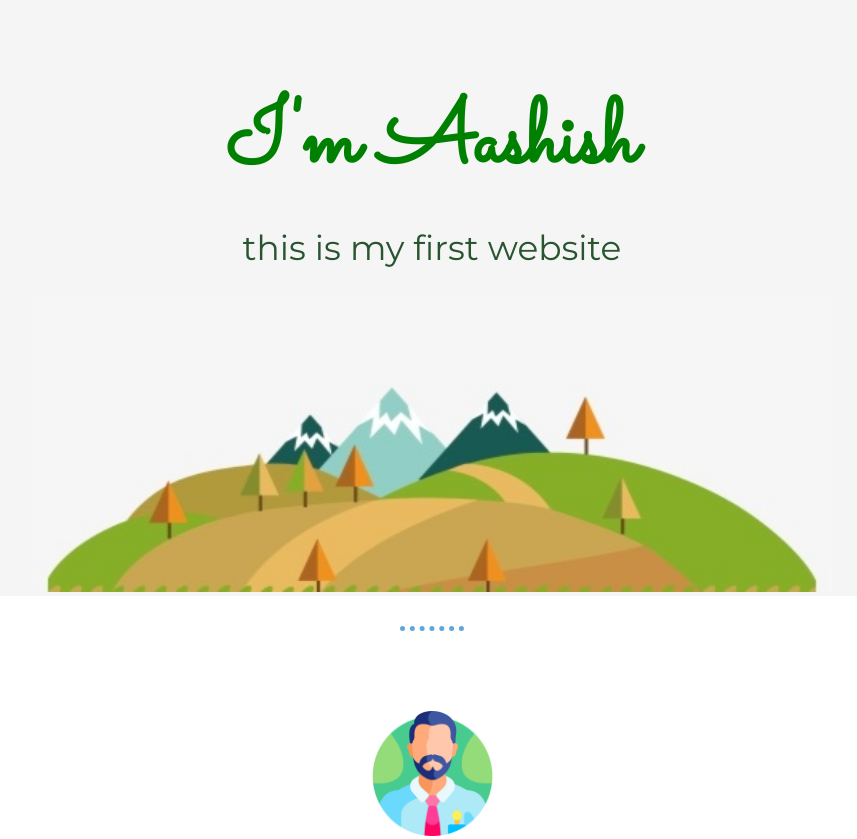
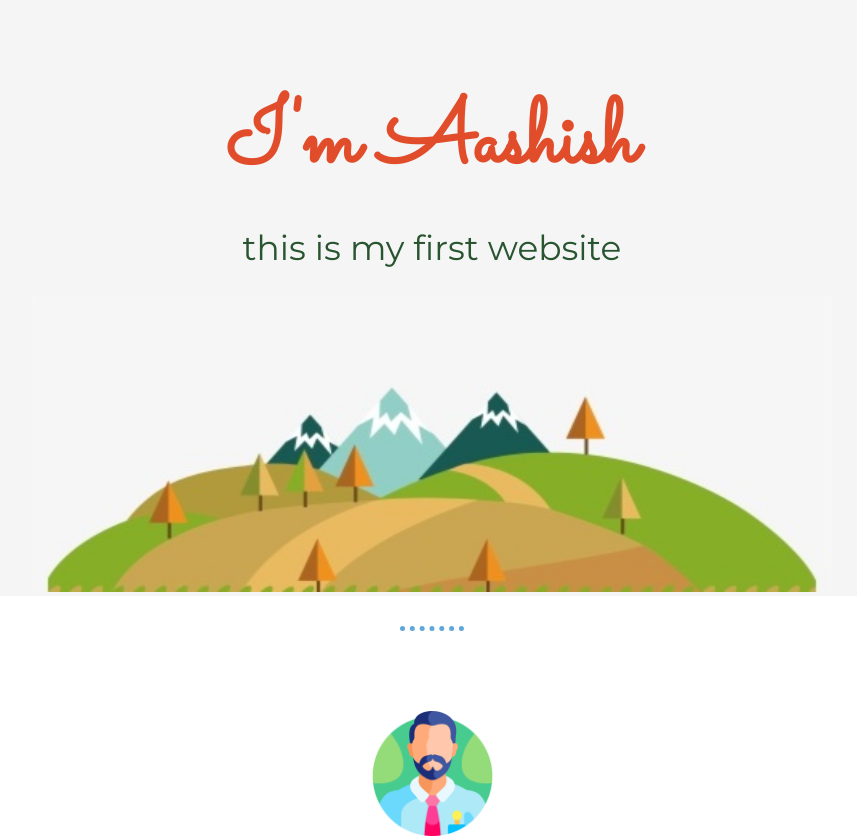
Before and after one commit to ashpar9/website, a plain HTML site: page index.html in a window 1280 px wide. Shown: the top 839 px of the page, without its empty margins (208-1065 px from the left). Drawn offline with Linux system fonts and the light colour scheme.

Commit message:
H1 color changed

```diff
--- a/css/styles.css
+++ b/css/styles.css
@@ -10,7 +10,7 @@ h1 {
   padding-top: 90px;
   font-family: 'Sacramento', cursive;
   font-size: 90px;
-  color: green;
+  color: #E14D2A;
   line-height: 1.2;
 
   }
```
